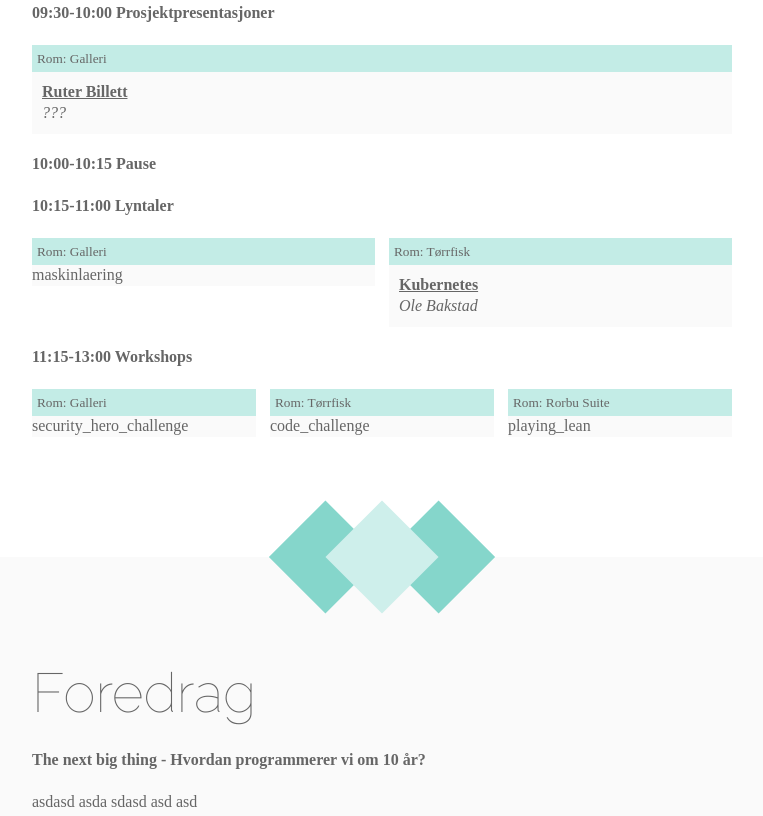
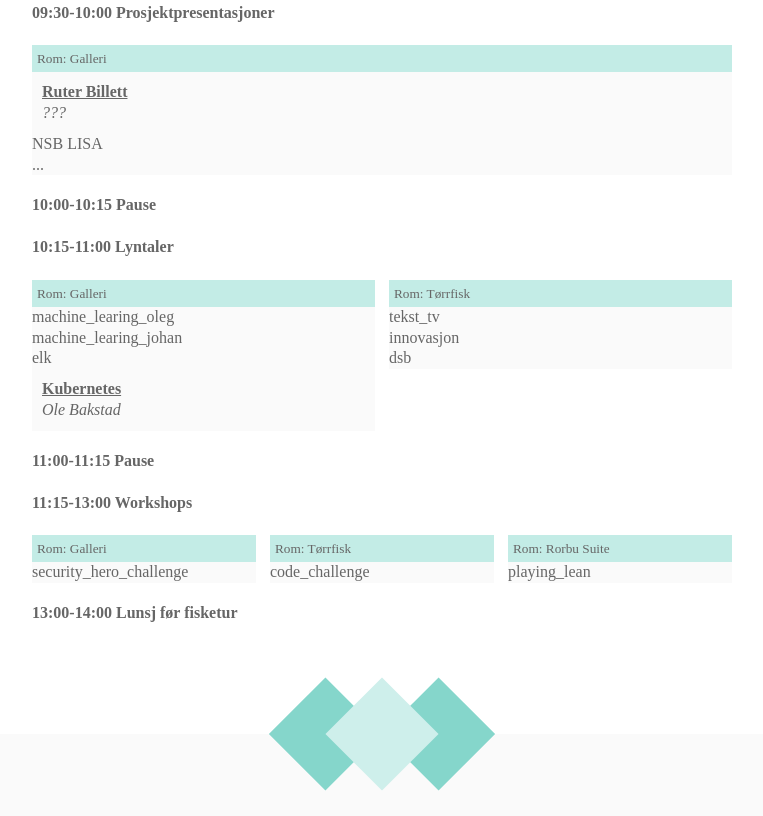
Before and after one commit to runesto/lofoten.knowit.no, a website: page index.html in a window 1280 px wide. Shown: the part 1633-2449 px from the top of the page, without its empty margins (258-1021 px from the left). Drawn offline with nearby package versions, Linux system fonts and the light colour scheme.

Commit message:
Legg inn program for dag 1

```diff
--- a/index.html
+++ b/index.html
@@ -53,6 +53,8 @@
                 <address>???
                 </address>
               </div>
+              <div class="schedule-slot">NSB LISA</div>
+              <div class="schedule-slot">...</div>
             </div>
           </div>
           <h4 class="schedule-all-tracks">10:00-10:15 Pause</h4>
@@ -60,17 +62,23 @@
             <h4>10:15-11:00 Lyntaler</h4>
             <div class="schedule-entry">
               <h5>Rom: Galleri</h5>
-              <div class="schedule-slot">maskinlaering</div>
-            </div>
-            <div class="schedule-entry">
-              <h5>Rom: Tørrfisk</h5>
+              <div class="schedule-slot">machine_learing_oleg</div>
+              <div class="schedule-slot">machine_learing_johan</div>
+              <div class="schedule-slot">elk</div>
               <div class="schedule-slot">
                 <p><a id="p_kubernetes" href="#kubernetes">Kubernetes</a></p>
                 <address>Ole Bakstad
                 </address>
               </div>
             </div>
+            <div class="schedule-entry">
+              <h5>Rom: Tørrfisk</h5>
+              <div class="schedule-slot">tekst_tv</div>
+              <div class="schedule-slot">innovasjon</div>
+              <div class="schedule-slot">dsb</div>
+            </div>
           </div>
+          <h4 class="schedule-all-tracks">11:00-11:15 Pause</h4>
           <div class="schedule-collection with-3-entries">
             <h4>11:15-13:00 Workshops</h4>
             <div class="schedule-entry">
@@ -86,6 +94,7 @@
               <div class="schedule-slot">playing_lean</div>
             </div>
           </div>
+          <h4 class="schedule-all-tracks">13:00-14:00 Lunsj før fisketur</h4>
         </div>
       </div>
     </section>
@@ -123,7 +132,7 @@
         <div id="kubernetes" class="talks-entry">
           <h4> Kubernetes</h4>
           <p class="talk-description">asdasd asda sdasd asd asd</p>
-          <p class="talk-meta">Lyntale (10 min),  <a href="#p_kubernetes"> Lørdag 9. april 10:15-11:00 rom: Tørrfisk</a></p>
+          <p class="talk-meta">Lyntale (10 min),  <a href="#p_kubernetes"> Lørdag 9. april 10:15-11:00 rom: Galleri</a></p>
           <h5>Bio</h5>
           <div class="speakers">
             <div class="speaker"><img src="pics/ob.jpg" class="bio-pic">
```
Also changed, not shown: src/viewmodel.json (+11 -3 lines).
